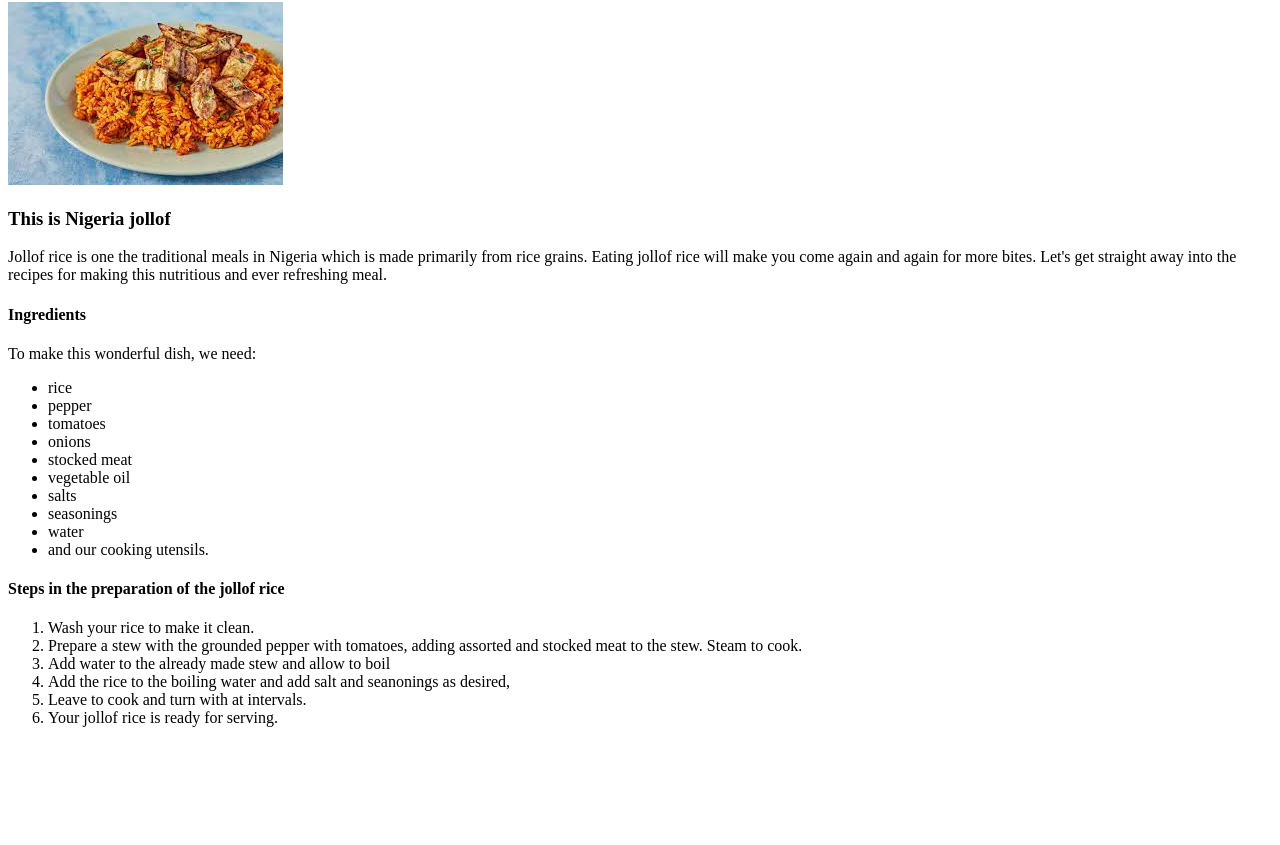
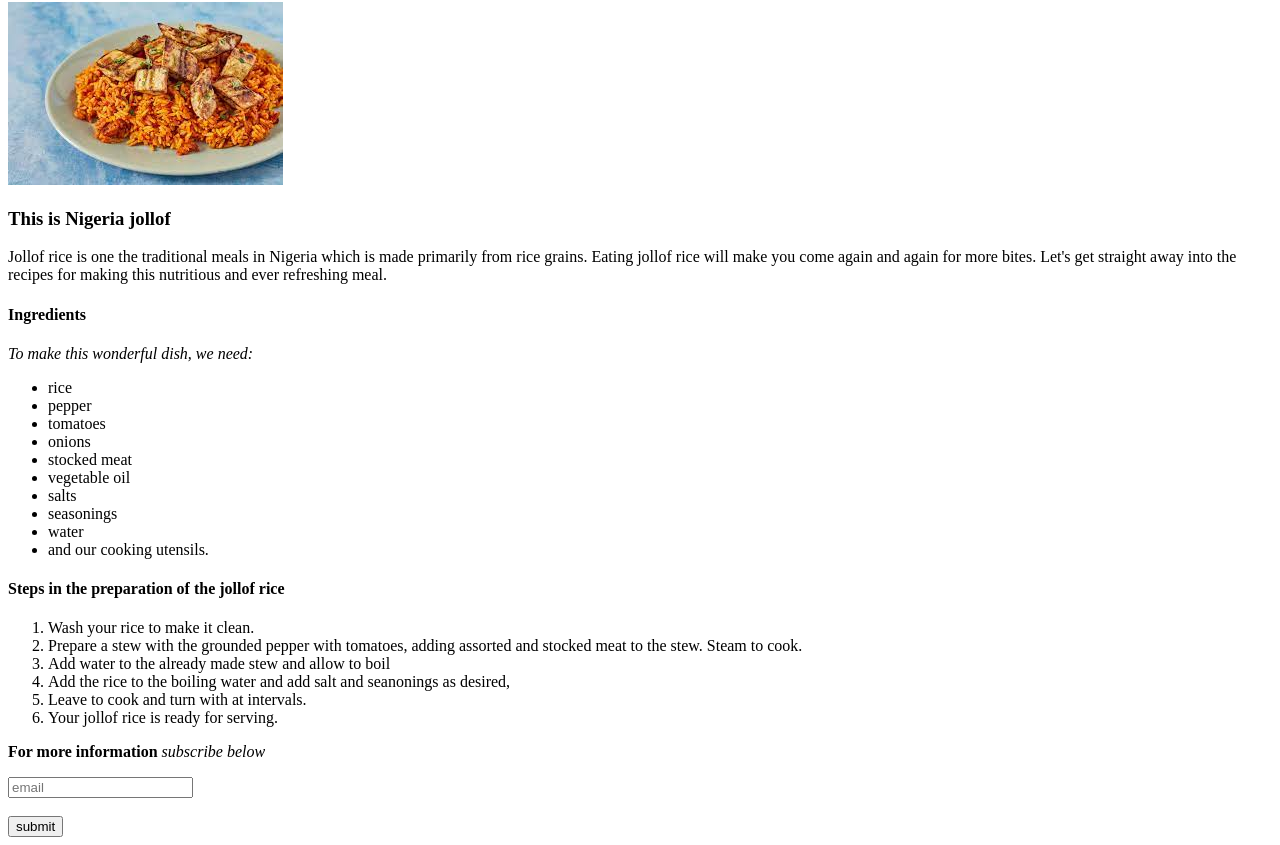
Before and after one commit to gokup4u/odin-recipes, a plain HTML site: page jollof.html in a window 1280 px wide. Shown: the part 78-923 px from the top of the page. Before the commit the page ends 821 px from the top, so only its background shows below. Drawn offline with Linux system fonts and the light colour scheme.

Commit message:
placeholder addition

```diff
--- a/jollof.html
+++ b/jollof.html
@@ -10,7 +10,7 @@
            <h3>This is Nigeria jollof</h3>
             <p>Jollof rice is one the traditional meals in Nigeria which is made primarily from rice grains. Eating jollof rice will make you come again and again for more bites. Let's get straight away into the recipes for making this nutritious and ever refreshing meal.</p>
               <h4>Ingredients</h4>
-               <p>To make this wonderful dish, we need:</p>
+               <p><i>To make this wonderful dish, we need:</i></p>
                <ul><li>rice</li>
                  <li> pepper</li>
                  <li>tomatoes</li>
@@ -31,6 +31,11 @@
                  <li>Leave to cook and turn with at intervals.</li>
                  <li>Your jollof rice is ready for serving.</li>
                </ol>
+        <p><b>For more information</b>  <em>subscribe below</em></p>
+        <input placeholder="email" type="text">
+        <br><br>
+        <button type="submit">submit</button>
+
 
 
 
```
